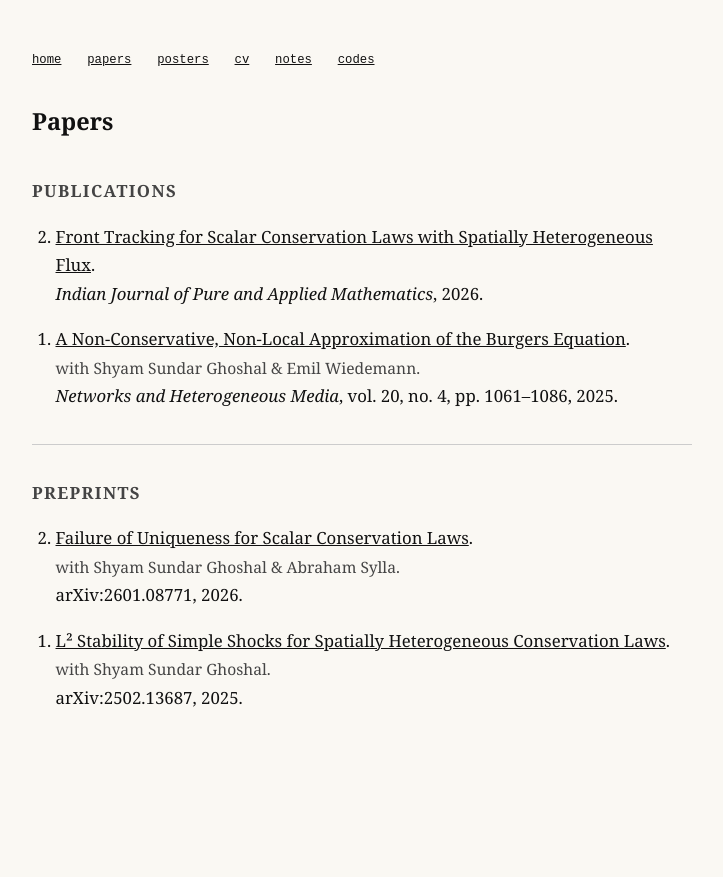
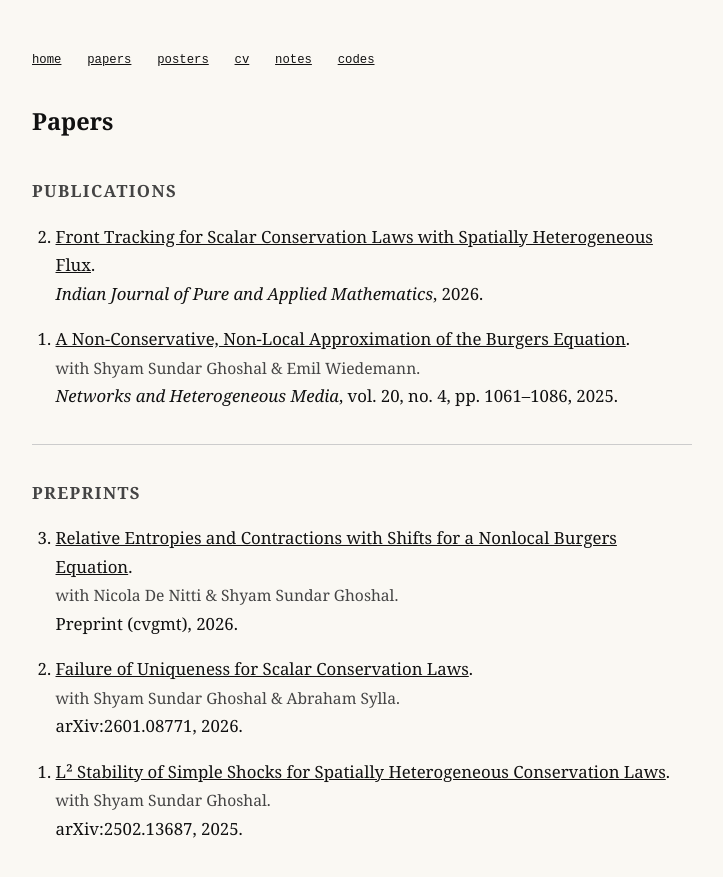
Before and after one commit to parasuramv/parasuramv.github.io, a Jekyll site: the page built from papers.html, in a window 1280 px wide. Shown: the top 877 px of the page, without its empty margins (278-1001 px from the left). Built offline with Jekyll 4.4.1, drawn with Linux system fonts in a browser that asks for light colours.

Commit message:
Add nonlocal relative entropy preprint

```diff
--- a/papers.html
+++ b/papers.html
@@ -22,7 +22,12 @@ body_class: papers
 <hr>
 
 <h2>Preprints</h2>
-<ol reversed start="2">
+<ol reversed start="3">
+  <li>
+    <a href="https://cvgmt.sns.it/paper/8167/">Relative Entropies and Contractions with Shifts for a Nonlocal Burgers Equation</a>.<br>
+    <span class="coauthor">with Nicola De Nitti &amp; Shyam Sundar Ghoshal.</span><br>
+    Preprint (cvgmt), 2026.
+  </li>
   <li>
     <a href="https://arxiv.org/abs/2601.08771">Failure of Uniqueness for Scalar Conservation Laws</a>.<br>
     <span class="coauthor">with Shyam Sundar Ghoshal &amp; Abraham Sylla.</span><br>
```
